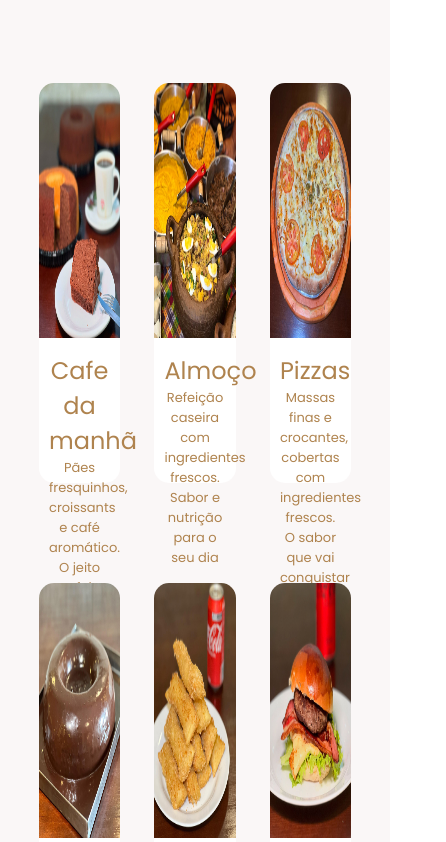
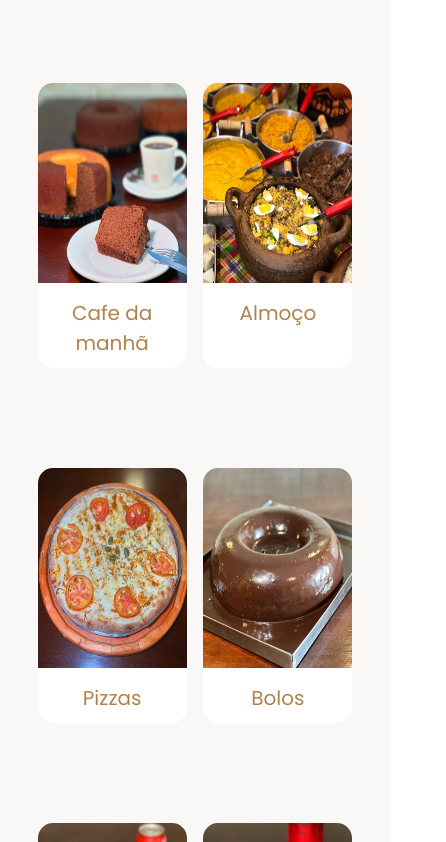
Before and after one commit to paulowelton/Panificadoramm, a plain HTML site: page index.html in a window 390 px wide. Shown: the part 1029-1871 px from the top of the page, 446 px wide, since content can reach past the window. Drawn offline with nearby package versions, Linux system fonts and the light colour scheme; a web font is replaced by a local one.

Commit message:
adicionando responsividade na secao de produtos

```diff
--- a/css/responsive.css
+++ b/css/responsive.css
@@ -25,6 +25,10 @@
     }
     footer p{
         font-size: 13px;
+    }
+
+    .service{
+        width: 45%;
     }
 }
 
@@ -58,6 +62,27 @@
         font-size: 28px;
     }
 
+    .produtos #conteiner-produtos{
+        padding: 0px 0px 100px;
+    }
+    .service{
+        width: 45%;
+        height: auto;
+    }
+    .service img{
+        height: 200px;
+    }
+    .service .titulo-descricao{
+        justify-content: center;
+        height: auto;
+    }
+    .service h1{
+        font-size: 20px;
+    }
+    .service p{
+        display: none;
+    }
+
     .mapa{
         display: none;
     }
--- a/css/style.css
+++ b/css/style.css
@@ -104,10 +104,40 @@ header .container-bemvindo{
 }
 .produtos #conteiner-produtos{
     margin: 0 auto;
-    width: 80%;
+    width: 85%;
     display: flex;
+    justify-content: space-around;
+    flex-wrap: wrap;
+}
+.service{
+    border-radius: 15px;
+    width: 26%;
+    height: 400px;
+    display: flex;
+    flex-direction: column;
+    color: rgb(175, 131, 78);
+    cursor: pointer;
+    background-color: white;
+    margin: 100px 0px 0px;
+}
+.service img{
+    border-radius: 15px 15px 0px 0px;
+    width: 100%;
+    height: 70%;
+    margin: 0px 0px 15px;
+}
+.service h1{
+    font-weight: 400;
+}
+.service .titulo-descricao{
+    height: 30%;
+    display: flex;
+    flex-direction: column;
     justify-content: space-between;
-    flex-wrap: wrap;
+    padding: 0px 10px 10px;
+}
+.service p{
+    font-size: 13px;
 }
 
 .mapa{
@@ -182,35 +212,3 @@ footer .copyright p{
 footer .hr{
     font-weight: 100;
 }
-
-
-.service{
-    border-radius: 15px;
-    width: 26%;
-    height: 400px;
-    display: flex;
-    flex-direction: column;
-    color: rgb(175, 131, 78);
-    cursor: pointer;
-    background-color: white;
-    margin: 100px 0px 0px;
-}
-.service img{
-    border-radius: 15px 15px 0px 0px;
-    width: 100%;
-    height: 70%;
-    margin: 0px 0px 15px;
-}
-.service h1{
-    font-weight: 400;
-}
-.service .titulo-descricao{
-    height: 30%;
-    display: flex;
-    flex-direction: column;
-    justify-content: space-between;
-    padding: 0px 10px 10px;
-}
-.service p{
-    font-size: 13px;
-}
```
